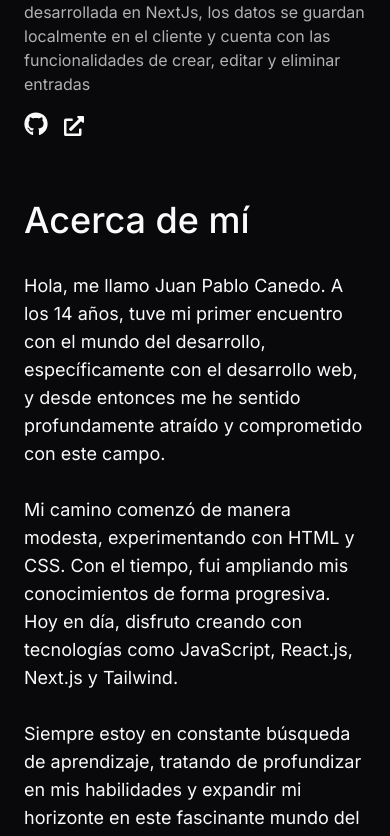
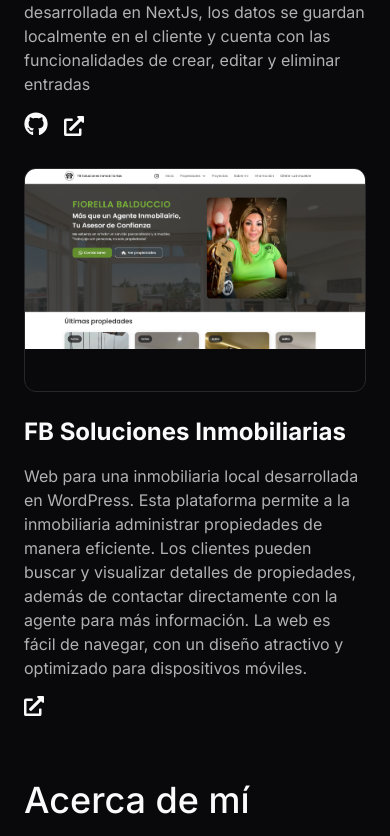
Before and after one commit to Can3do/Portfolio, a Next.js app: page / in a window 390 px wide. Shown: the part 1156-1992 px from the top of the page. Built offline with nearby package versions, Linux system fonts and the light colour scheme; a web font is replaced by a local one.

Commit message:
añadiendo proyecto FB Soluciones Inmobiliarias y separando la project-card en su propio componente

```diff
--- /dev/null
+++ b/src/components/project-card.jsx
@@ -0,0 +1,66 @@
+import { FaGithub } from 'react-icons/fa';
+import { FaExternalLinkAlt } from 'react-icons/fa';
+import Link from 'next/link';
+import { Badge } from '@/components/ui/badge';
+import Image from 'next/image';
+
+export const ProjectCard = ({
+	project: { image, title, description, tags, link, github },
+}) => {
+	return (
+		<article className='flex flex-col lg:flex-row gap-6' key={title}>
+			<div className='w-full lg:w-[40%]'>
+				<Link href={link} target='_blank'>
+					<div className='overflow-clip rounded-xl h-56 border'>
+						<Image
+							alt={title}
+							className='object-cover object-top'
+							src={image}
+							width={1200}
+							height={600}
+						/>
+					</div>
+				</Link>
+			</div>
+
+			<div className='w-full md:max-w-lg'>
+				<h3 className='text-2xl font-bold text-foreground'>{title}</h3>
+				<div className='flex flex-wrap mt-2'>
+					<ul className='flex flex-row mb-2 gap-2 flex-wrap'>
+						{tags.map((tag) => (
+							<li key={tag.name}>
+								<Badge
+									variant={'default'}
+									className={`flex gap-x-2 rounded-full items-center`}
+									style={{
+										background: tag.background,
+										color: tag.color,
+									}}
+								>
+									<tag.icon className='size-4' />
+									{tag.name}
+								</Badge>
+							</li>
+						))}
+					</ul>
+
+					<div className='mt-2 text-foreground/70 w-full'>
+						{description}
+					</div>
+					<footer className='flex items-end justify-start mt-4 gap-x-4'>
+						{github && (
+							<Link href={github} target='_blank'>
+								<FaGithub className='size-6' />
+							</Link>
+						)}
+						{link && (
+							<Link href={link} target='_blank'>
+								<FaExternalLinkAlt className='size-5' />
+							</Link>
+						)}
+					</footer>
+				</div>
+			</div>
+		</article>
+	);
+};
--- a/src/components/projectsSection/ProjectSection.jsx
+++ b/src/components/projectsSection/ProjectSection.jsx
@@ -1,10 +1,6 @@
-import Image from 'next/image';
+import { projects } from '@/constants';
 
-import { projects } from '@/constants';
-import { FaGithub } from 'react-icons/fa';
-import { FaExternalLinkAlt } from 'react-icons/fa';
-import Link from 'next/link';
-import { Badge } from '../ui/badge';
+import { ProjectCard } from '../project-card';
 
 const ProjectsSection = () => {
 	return (
@@ -14,70 +10,9 @@
 					<h2 className='text-4xl font-medium'>Proyectos</h2>
 				</div>
 
-				{projects.map(
-					({ image, title, description, tags, link, github }) => (
-						<article
-							className='flex flex-col lg:flex-row gap-6'
-							key={title}
-						>
-							<div className='w-full lg:w-[40%]'>
-								<Link href={link} target='_blank'>
-									<div className='overflow-clip rounded-xl h-56 border'>
-										<Image
-											alt={title}
-											className='object-cover object-top'
-											src={image}
-											width={1200}
-											height={600}
-										/>
-									</div>
-								</Link>
-							</div>
-
-							<div className='w-full md:max-w-lg'>
-								<h3 className='text-2xl font-bold text-foreground'>
-									{title}
-								</h3>
-								<div className='flex flex-wrap mt-2'>
-									<ul className='flex flex-row mb-2 gap-2 flex-wrap'>
-										{tags.map((tag) => (
-											<li key={tag.name}>
-												<Badge
-													variant={'default'}
-													className={`flex gap-x-2 rounded-full items-center`}
-													style={{
-														background:
-															tag.background,
-														color: tag.color,
-													}}
-												>
-													<tag.icon className='size-4' />
-													{tag.name}
-												</Badge>
-											</li>
-										))}
-									</ul>
-
-									<div className='mt-2 text-foreground/70'>
-										{description}
-									</div>
-									<footer className='flex items-end justify-start mt-4 gap-x-4'>
-										{github && (
-											<Link href={github} target='_blank'>
-												<FaGithub className='size-6' />
-											</Link>
-										)}
-										{link && (
-											<Link href={link} target='_blank'>
-												<FaExternalLinkAlt className='size-5' />
-											</Link>
-										)}
-									</footer>
-								</div>
-							</div>
-						</article>
-					)
-				)}
+				{projects.map((project) => (
+					<ProjectCard project={project}></ProjectCard>
+				))}
 			</div>
 		</section>
 	);
--- a/src/constants/index.js
+++ b/src/constants/index.js
@@ -128,4 +128,13 @@
 		image: '/project-tasksApp.png',
 		tags: [tags.next, tags.tailwind, tags.typescript, tags.shadcnui],
 	},
+	{
+		title: 'FB Soluciones Inmobiliarias',
+		description:
+			'Web para una inmobiliaria local desarrollada en WordPress. Esta plataforma permite a la inmobiliaria administrar propiedades de manera eficiente. Los clientes pueden buscar y visualizar detalles de propiedades, además de contactar directamente con la agente para más información. La web es fácil de navegar, con un diseño atractivo y optimizado para dispositivos móviles.',
+		link: 'https://fbsolucionesinmobiliarias.com.uy/',
+		github: null,
+		image: '/project-fbsolucionesinmobiliarias.png',
+		tags: [],
+	},
 ];
```
Also changed, not shown: public/project-fbsolucionesinmobiliarias.png (added).
